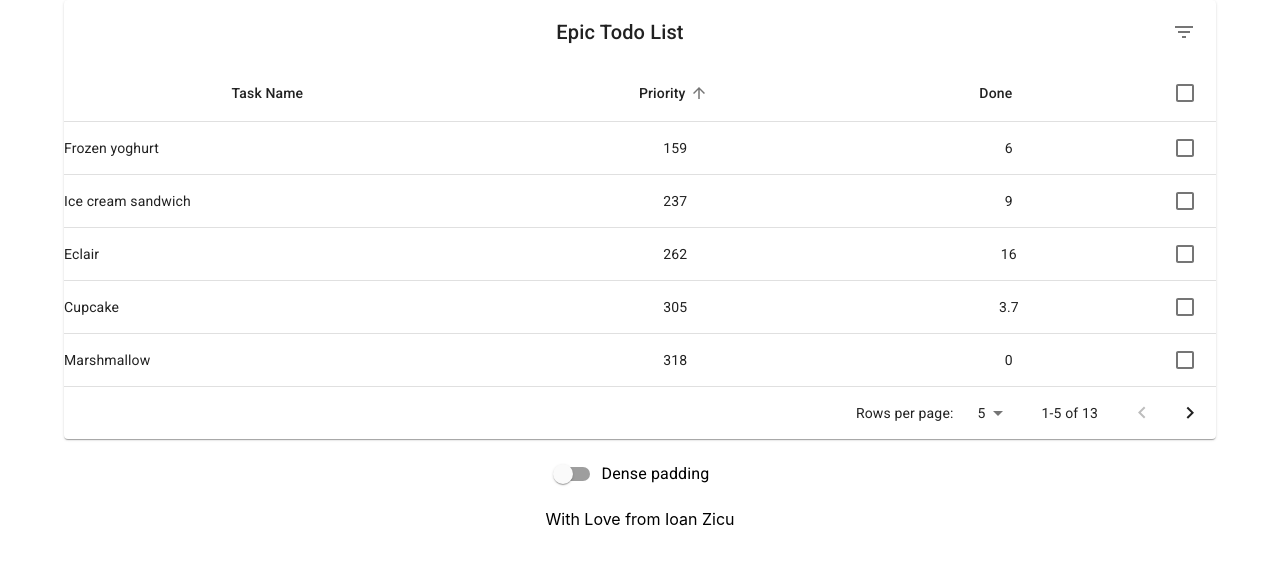
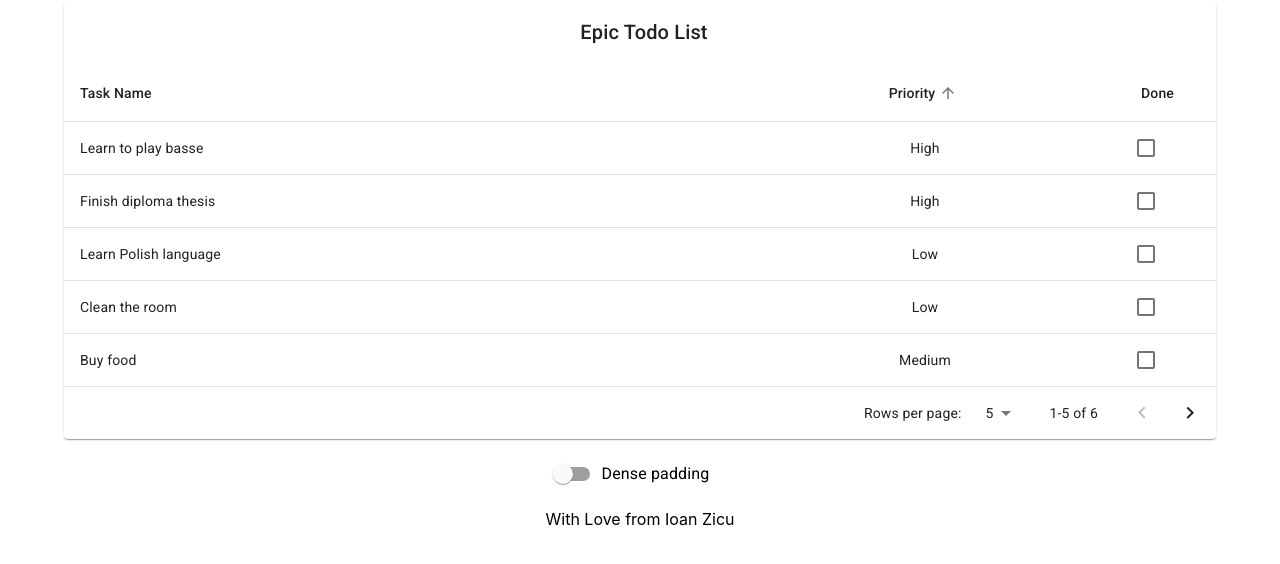
Before and after one commit to ioanzicu/tremendous-todo-app, a React (Create React App) app: page / in a window 1280 px wide. Shown: the top 564 px of the page. Built offline with nearby package versions, Linux system fonts and the light colour scheme.

Commit message:
setup the done checkbox

```diff
--- a/src/EnchancedTable.tsx
+++ b/src/EnchancedTable.tsx
@@ -20,34 +20,35 @@ import Switch from '@material-ui/core/Switch';
 import DeleteIcon from '@material-ui/icons/Delete';
 import FilterListIcon from '@material-ui/icons/FilterList';
 
+const priority: { high: string, medium: string, low: string } = {
+    'high': 'High',
+    'medium': 'Medium',
+    'low': 'Low',
+}
+
 interface Data {
+    id: string,
     name: string,
-    priority: number,
-    done: number,
+    priority: string,
+    done: boolean,
 }
 
 function createData(
+    id: string,
     name: string,
-    priority: number,
-    done: number,
+    priority: string,
+    done: boolean,
 ): Data {
-    return { name, priority, done };
+    return { id, name, priority, done };
 }
 
 const rows = [
-    createData('Cupcake', 305, 3.7),
-    createData('Donut', 452, 25.0),
-    createData('Eclair', 262, 16.0),
-    createData('Frozen yoghurt', 159, 6.0),
-    createData('Gingerbread', 356, 16.0),
-    createData('Honeycomb', 408, 3.2),
-    createData('Ice cream sandwich', 237, 9.0),
-    createData('Jelly Bean', 375, 0.0),
-    createData('KitKat', 518, 26.0),
-    createData('Lollipop', 392, 0.2),
-    createData('Marshmallow', 318, 0),
-    createData('Nougat', 360, 19.0),
-    createData('Oreo', 437, 18.0),
+    createData('1asdas', 'Learn to play basse', priority.high, false),
+    createData('2adasda', 'Learn Polish language', priority.low, false),
+    createData('3aasdad', 'Buy food', priority.medium, false),
+    createData('4awda', 'Clean the room', priority.low, false),
+    createData('5wwda', 'Finish diploma thesis', priority.high, false),
+    createData('6are', 'Go to a pizza with firends', priority.medium, true),
 ];
 
 function descendingComparator<T>(a: T, b: T, orderBy: keyof T) {
@@ -65,7 +66,7 @@ type Order = 'asc' | 'desc';
 function getComparator<Key extends keyof any>(
     order: Order,
     orderBy: Key,
-): (a: { [key in Key]: number | string }, b: { [key in Key]: number | string }) => number {
+): (a: { [key in Key]: number | string | boolean }, b: { [key in Key]: number | string | boolean }) => number {
     return order === 'desc'
         ? (a, b) => descendingComparator(a, b, orderBy)
         : (a, b) => -descendingComparator(a, b, orderBy);
@@ -98,14 +99,13 @@ interface EnhancedTableProps {
     classes: ReturnType<typeof useStyles>;
     numSelected: number;
     onRequestSort: (event: React.MouseEvent<unknown>, property: keyof Data) => void;
-    onSelectAllClick: (event: React.ChangeEvent<HTMLInputElement>) => void;
     order: Order;
     orderBy: string;
     rowCount: number;
 }
 
 function EnhancedTableHead(props: EnhancedTableProps) {
-    const { classes, onSelectAllClick, order, orderBy, numSelected, rowCount, onRequestSort } = props;
+    const { classes, order, orderBy, numSelected, rowCount, onRequestSort } = props;
     const createSortHandler = (property: keyof Data) => (event: React.MouseEvent<unknown>) => {
         onRequestSort(event, property);
     };
@@ -116,9 +116,8 @@ function EnhancedTableHead(props: EnhancedTableProps) {
                 {headCells.map((headCell) => (
                     <TableCell
                         key={headCell.id}
-                        // align={headCell.numeric ? 'right' : 'left'}
-                        align='center'
-                        padding={headCell.disablePadding ? 'none' : 'default'}
+                        align={headCell.numeric ? 'center' : 'left'}
+                        padding='default'
                         sortDirection={orderBy === headCell.id ? order : false}
                     >
                         <TableSortLabel
@@ -135,14 +134,6 @@ function EnhancedTableHead(props: EnhancedTableProps) {
                         </TableSortLabel>
                     </TableCell>
                 ))}
-                <TableCell padding="checkbox">
-                    <Checkbox
-                        indeterminate={numSelected > 0 && numSelected < rowCount}
-                        checked={rowCount > 0 && numSelected === rowCount}
-                        onChange={onSelectAllClick}
-                        inputProps={{ 'aria-label': 'select all desserts' }}
-                    />
-                </TableCell>
             </TableRow>
         </TableHead>
     );
@@ -193,19 +184,6 @@ const EnhancedTableToolbar = (props: EnhancedTableToolbarProps) => {
                         Epic Todo List
                     </Typography>
                 )}
-            {numSelected > 0 ? (
-                <Tooltip title="Delete">
-                    <IconButton aria-label="delete">
-                        <DeleteIcon />
-                    </IconButton>
-                </Tooltip>
-            ) : (
-                    <Tooltip title="Filter list">
-                        <IconButton aria-label="filter list">
-                            <FilterListIcon />
-                        </IconButton>
-                    </Tooltip>
-                )}
         </Toolbar>
     );
 };
@@ -213,8 +191,6 @@ const EnhancedTableToolbar = (props: EnhancedTableToolbarProps) => {
 const useStyles = makeStyles((theme: Theme) =>
     createStyles({
         root: {
-            // width: '100%',
-
             width: '90%',
             marginLeft: 'auto',
             marginRight: 'auto',
@@ -224,7 +200,7 @@ const useStyles = makeStyles((theme: Theme) =>
             marginBottom: theme.spacing(2),
         },
         table: {
-            minWidth: 750,
+            minWidth: 500,
         },
         visuallyHidden: {
             border: 0,
@@ -245,6 +221,9 @@ export default function EnhancedTable() {
     const [order, setOrder] = React.useState<Order>('asc');
     const [orderBy, setOrderBy] = React.useState<keyof Data>('priority');
     const [selected, setSelected] = React.useState<string[]>([]);
+
+    const [update, setUpdate] = React.useState<boolean>(false);
+    const [dataRows, setData] = React.useState<Data[]>(rows);
     const [page, setPage] = React.useState(0);
     const [dense, setDense] = React.useState(false);
     const [rowsPerPage, setRowsPerPage] = React.useState(5);
@@ -255,34 +234,25 @@ export default function EnhancedTable() {
         setOrderBy(property);
     };
 
-    const handleSelectAllClick = (event: React.ChangeEvent<HTMLInputElement>) => {
-        if (event.target.checked) {
-            const newSelecteds = rows.map((n) => n.name);
-            setSelected(newSelecteds);
-            return;
-        }
-        setSelected([]);
-    };
+    // const handleClick = (event: React.ChangeEvent<HTMLInputElement>, name: string) => {
+    //     const selectedIndex = selected.indexOf(name);
+    //     let newSelected: string[] = [];
 
-    const handleClick = (event: React.MouseEvent<unknown>, name: string) => {
-        const selectedIndex = selected.indexOf(name);
-        let newSelected: string[] = [];
+    //     if (selectedIndex === -1) {
+    //         newSelected = newSelected.concat(selected, name);
+    //     } else if (selectedIndex === 0) {
+    //         newSelected = newSelected.concat(selected.slice(1));
+    //     } else if (selectedIndex === selected.length - 1) {
+    //         newSelected = newSelected.concat(selected.slice(0, -1));
+    //     } else if (selectedIndex > 0) {
+    //         newSelected = newSelected.concat(
+    //             selected.slice(0, selectedIndex),
+    //             selected.slice(selectedIndex + 1),
+    //         );
+    //     }
 
-        if (selectedIndex === -1) {
-            newSelected = newSelected.concat(selected, name);
-        } else if (selectedIndex === 0) {
-            newSelected = newSelected.concat(selected.slice(1));
-        } else if (selectedIndex === selected.length - 1) {
-            newSelected = newSelected.concat(selected.slice(0, -1));
-        } else if (selectedIndex > 0) {
-            newSelected = newSelected.concat(
-                selected.slice(0, selectedIndex),
-                selected.slice(selectedIndex + 1),
-            );
-        }
-
-        setSelected(newSelected);
-    };
+    //     setSelected(newSelected);
+    // };
 
     const handleChangePage = (event: unknown, newPage: number) => {
         setPage(newPage);
@@ -297,13 +267,49 @@ export default function EnhancedTable() {
         setDense(event.target.checked);
     };
 
-    const isSelected = (name: string) => selected.indexOf(name) !== -1;
+    const emptyRows = rowsPerPage - Math.min(rowsPerPage, rows.length - page * rowsPerPage);
 
-    const emptyRows = rowsPerPage - Math.min(rowsPerPage, rows.length - page * rowsPerPage);
+
+    const getIndex = (value: string, data: Data[]): number => {
+        let index: number = -1;
+        data.map((row, idx) => {
+            if (row.id === value) {
+                index = idx;
+            };
+        });
+        return index;
+    }
+
+    const handleChange = (event: React.ChangeEvent<HTMLInputElement>, id: string) => {
+
+        const selectedIndex = getIndex(id, dataRows);
+        // let newSelected: Data[] = [];
+
+        if (selectedIndex === -1) {
+            // newSelected = newSelected.concat(dataRows, dataRows[selectedIndex]);
+        } else if (selectedIndex === 0) {
+            dataRows[selectedIndex] = { ...dataRows[selectedIndex], [event.target.name]: event.target.checked }
+            setData(dataRows)
+            // newSelected = newSelected.concat(dataRows.slice(1));
+
+        } else if (selectedIndex === selected.length - 1) {
+            dataRows[selectedIndex] = { ...dataRows[selectedIndex], [event.target.name]: event.target.checked }
+            // newSelected = newSelected.concat(dataRows.slice(0, -1));
+        } else if (selectedIndex > 0) {
+            dataRows[selectedIndex] = { ...dataRows[selectedIndex], [event.target.name]: event.target.checked }
+            // newSelected = newSelected.concat(
+            //     dataRows.slice(0, selectedIndex),
+            //     dataRows.slice(selectedIndex + 1),
+            // );
+        }
+
+        setUpdate(!update);
+    };
 
     return (
         <div className={classes.root}>
             <Paper className={classes.paper}>
+
                 <EnhancedTableToolbar numSelected={selected.length} />
                 <TableContainer>
                     <Table
@@ -317,35 +323,35 @@ export default function EnhancedTable() {
                             numSelected={selected.length}
                             order={order}
                             orderBy={orderBy}
-                            onSelectAllClick={handleSelectAllClick}
                             onRequestSort={handleRequestSort}
-                            rowCount={rows.length}
+                            rowCount={dataRows.length}
                         />
                         <TableBody>
-                            {stableSort(rows, getComparator(order, orderBy))
+                            {stableSort(dataRows, getComparator(order, orderBy))
                                 .slice(page * rowsPerPage, page * rowsPerPage + rowsPerPage)
                                 .map((row, index) => {
-                                    const isItemSelected = isSelected(row.name);
+
                                     const labelId = `enhanced-table-checkbox-${index}`;
 
                                     return (
                                         <TableRow
                                             hover
-                                            onClick={(event) => handleClick(event, row.name)}
-                                            role="checkbox"
-                                            aria-checked={isItemSelected}
+                                            // onClick={(event) => handleClick(event, row.name)}
+                                            // role="checkbox"
                                             tabIndex={-1}
-                                            key={row.name}
-                                            selected={isItemSelected}
+                                            key={row.id}
+                                        // selected={isItemSelected}
                                         >
-                                            <TableCell component="th" id={labelId} scope="row" padding="none">
+                                            <TableCell component="th" id={labelId} scope="row">
                                                 {row.name}
                                             </TableCell>
                                             <TableCell align="center">{row.priority}</TableCell>
-                                            <TableCell align="center">{row.done}</TableCell>
                                             <TableCell padding="checkbox">
                                                 <Checkbox
-                                                    checked={isItemSelected}
+                                                    // onChange={(event) => handleClick(event, row.name)}
+                                                    name='done'
+                                                    onChange={(event) => handleChange(event, row.id)}
+                                                    checked={row.done}
                                                     inputProps={{ 'aria-labelledby': labelId }}
                                                 />
                                             </TableCell>
@@ -361,9 +367,9 @@ export default function EnhancedTable() {
                     </Table>
                 </TableContainer>
                 <TablePagination
-                    rowsPerPageOptions={[5, 10, 25]}
+                    rowsPerPageOptions={[5, 10, 15]}
                     component="div"
-                    count={rows.length}
+                    count={dataRows.length}
                     rowsPerPage={rowsPerPage}
                     page={page}
                     onChangePage={handleChangePage}
```
Also changed, not shown: src/App.tsx (+0 -7 lines).
